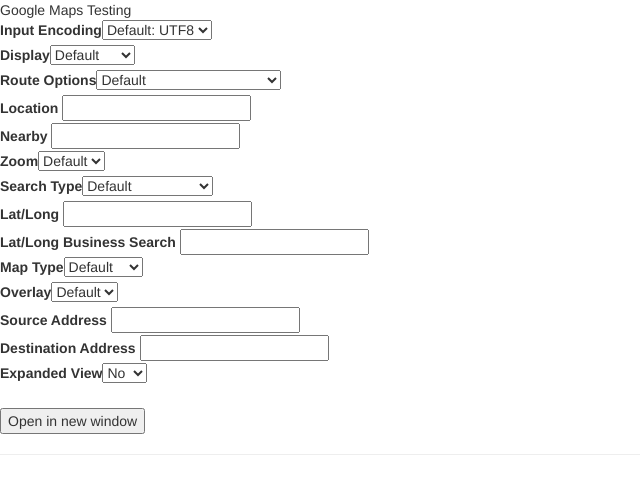
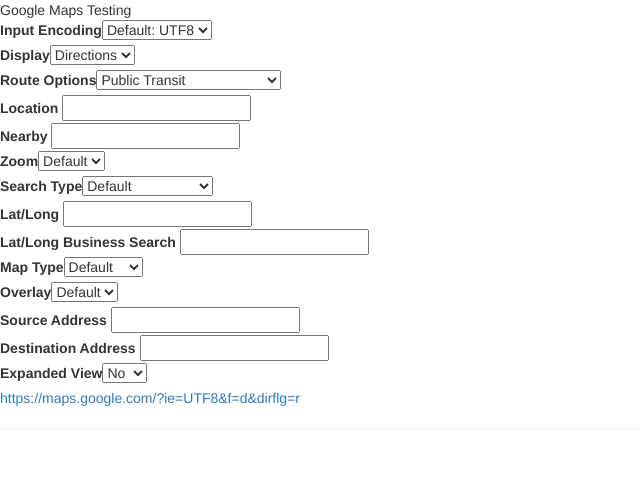
Before and after one commit to traviswilliams/google-maps-parameters, a plain HTML site: page index.html in a window 1280 px wide. Shown: the whole page, without its empty margins (0-640 px from the left). Drawn offline with Linux system fonts and the light colour scheme.

Commit message:
Removed button

```diff
--- a/google_params.js
+++ b/google_params.js
@@ -1,8 +1,8 @@
 //https://moz.com/ugc/everything-you-never-wanted-to-know-about-google-maps-parameters
 var googleParams = [
 		{ id: "ie", text: "Input Encoding", type: "select", values: [ { id: "UTF8", text: "Default: UTF8" } ] },
-		{ id: "f", text: "Display", type: "select", values: [ { id: "", text: "Default"}, { id: "q", text: "standard" }, { id: "d", text: "Directions" }, { id: "l", text: "Local" } ] },
-		{ id: "dirflg", text: "Route Options", type: "select", values: [ { id: "", text: "Default"}, { id: "h", text: "No Motorways"}, { id: "r", text: "Public Transit"}, { id: "rB", text: "Public Transit - Prefer Bus"}, { id: "w", text: "Walking"} ] },
+		{ id: "f", text: "Display", type: "select", values: [ { id: "", text: "Default"}, { id: "q", text: "standard" }, { id: "d", text: "Directions", default: "y" }, { id: "l", text: "Local" } ] },
+		{ id: "dirflg", text: "Route Options", type: "select", values: [ { id: "", text: "Default"}, { id: "h", text: "No Motorways"}, { id: "r", text: "Public Transit", default: "y" }, { id: "rB", text: "Public Transit - Prefer Bus"}, { id: "w", text: "Walking"} ] },
 		{ id: "q", text: "Location", type: "text", value: "" },
 		{ id: "near", text: "Nearby", type: "text", value: "" },
 		{ id: "z", text: "Zoom", type: "select", values: [ { id: "", text: "Default"}, { id: "11", text: "11"}, { id: "12", text: "12"}, { id: "13", text: "13"}, { id: "14", text: "14"}, { id: "15", text: "15"}, { id: "16", text: "16"}, { id: "17", text: "17"}, { id: "18", text: "18"}, { id: "19", text: "19"} ] },
@@ -33,9 +33,12 @@ var getOptionHtml = function(option) {
 		if(option.values) {
 			for(var i = 0; i < option.values.length; i++) {
 				var item = option.values[i];
+
 				if(!item)
 					continue;
-				html += "<option id='" + item.id + "'>" + item.text + "</option>";
+
+				var defaultText = (item.default && item.default === 'y') ? "selected='selected'" : "";
+				html += "<option id='" + item.id + "' " + defaultText + ">" + item.text + "</option>";
 			}
 		}
 
@@ -102,6 +105,7 @@ var updateResultLink = function() {
 
 $(function() {
 	buildForm();
+	updateResultLink();
 
 	$("input[type=text]").on("blur", function() {
 		updateResultLink();
@@ -111,6 +115,4 @@ $(function() {
 	});
 
 	$("#createParam").click(createParams);
-
-	alert(generateUrl());
 });
--- a/index.html
+++ b/index.html
@@ -12,10 +12,7 @@
 		<header>Google Maps Testing</header>
 
 		<div id="content"></div>
-		<a id="resultLink" href=""></a>
-
-		<br />
-		<button id="createParam">Open in new window</button>
+		<a id="resultLink" target="_blank" href=""></a>
 
 		<hr />
 
```
